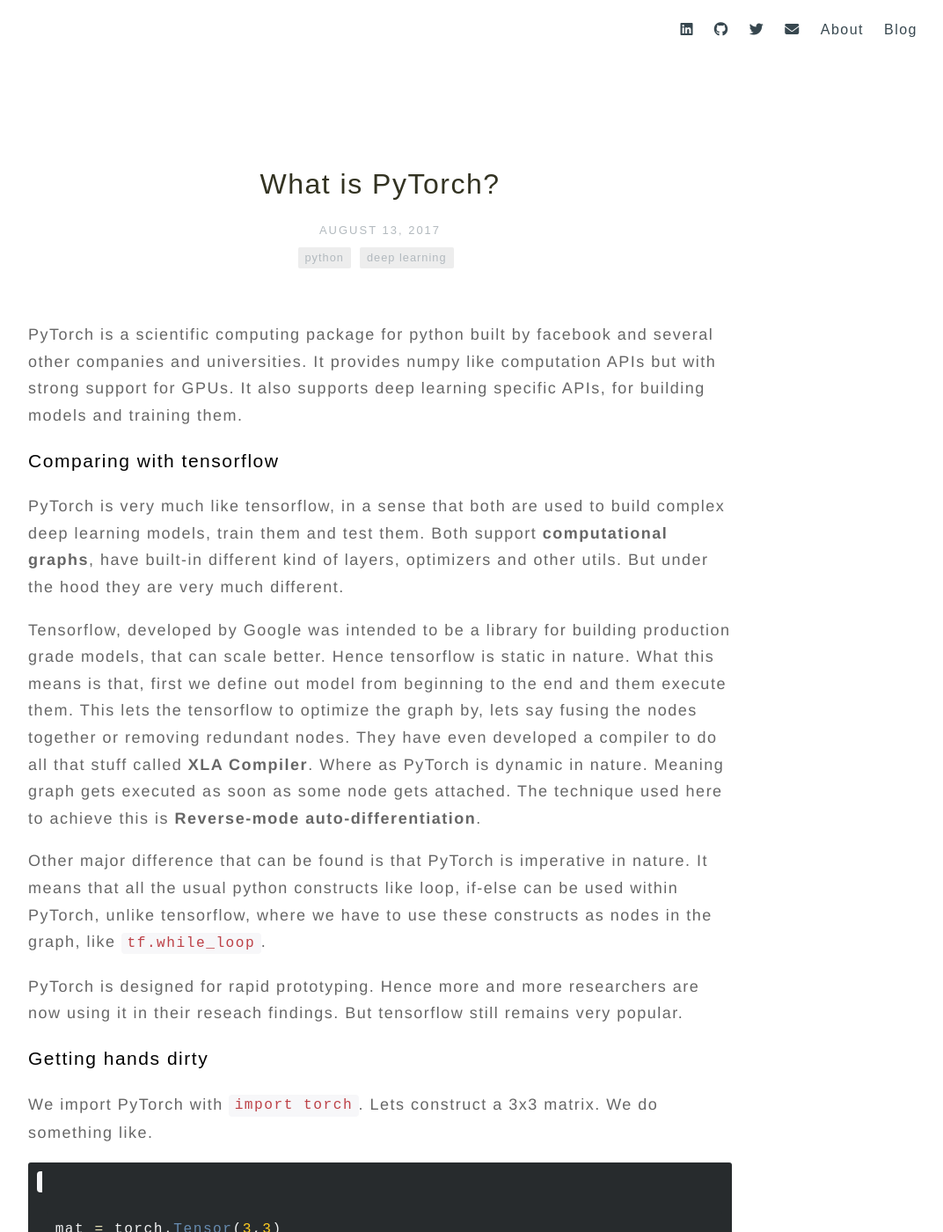
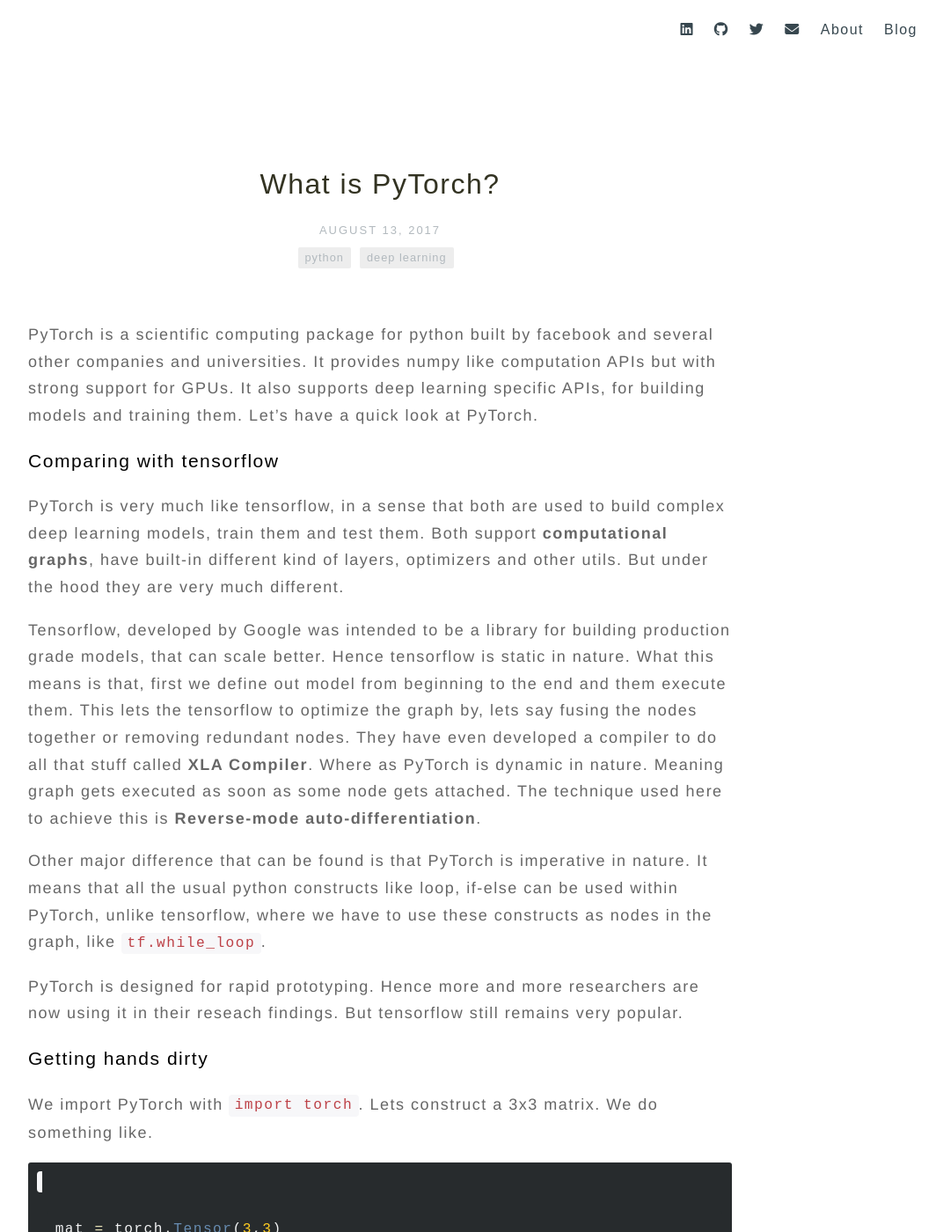
Before and after one commit to khushmeeet/khushmeeet.github.io, a Jekyll site: the page built from _posts/2017-08-13-what-is-pytorch.md, in a window 1280 px wide and 1400 px high. Shown: the whole window at 88% size, without its empty margins (208-1280 px from the left). Built offline with Jekyll 4.4.1, drawn with Linux system fonts in a browser that asks for light colours; nearby versions of some CDN libraries; some web fonts are replaced; some of the changed text lies outside the part shown.

Commit message:
some changes

````diff
--- a/_layouts/header.html
+++ b/_layouts/header.html
@@ -6,7 +6,7 @@
         <header>
             <img class="head-img" src="{{site.url}}/assets/me.jpg" alt="Khushmeet Singh">
             <h1 class="home-heading">Khushmeet Singh</h1>
-            <p>Python , Web , Tensorflow , Machine learning , Linux <i class="fa fa-heart heart" aria-hidden="true" style="font-size:12px;"></i>'r </p>
+            <p>Python , Web , Tensorflow , Deep learning , Linux <i class="fa fa-heart heart" aria-hidden="true" style="font-size:12px;"></i>'r </p>
         </header>
     </section>
 </div>
--- a/_posts/2017-08-13-what-is-pytorch.md
+++ b/_posts/2017-08-13-what-is-pytorch.md
@@ -10,7 +10,7 @@
 ---
 
 PyTorch is a scientific computing package for python built by facebook and several other companies and universities. It provides numpy like computation APIs but with strong support
-for GPUs. It also supports deep learning specific APIs, for building models and training them.
+for GPUs. It also supports deep learning specific APIs, for building models and training them. Let's have a quick look at PyTorch.
 
 ### Comparing with tensorflow
 PyTorch is very much like tensorflow, in a sense that both are used to build complex deep learning models, train them and test them. Both support **computational graphs**, have built-in different kind of layers, optimizers and other utils. But under the hood they are very much different.
@@ -27,7 +27,7 @@
 mat = torch.Tensor(3,3)
 ```
 This will immideatily give us a 3x3 matrix, something like
-```
+```python
  0.0000e+00  1.0842e-19  9.7721e-38
  3.6902e+19  1.1210e-44 -0.0000e+00
  0.0000e+00  0.0000e+00  0.0000e+00
````
